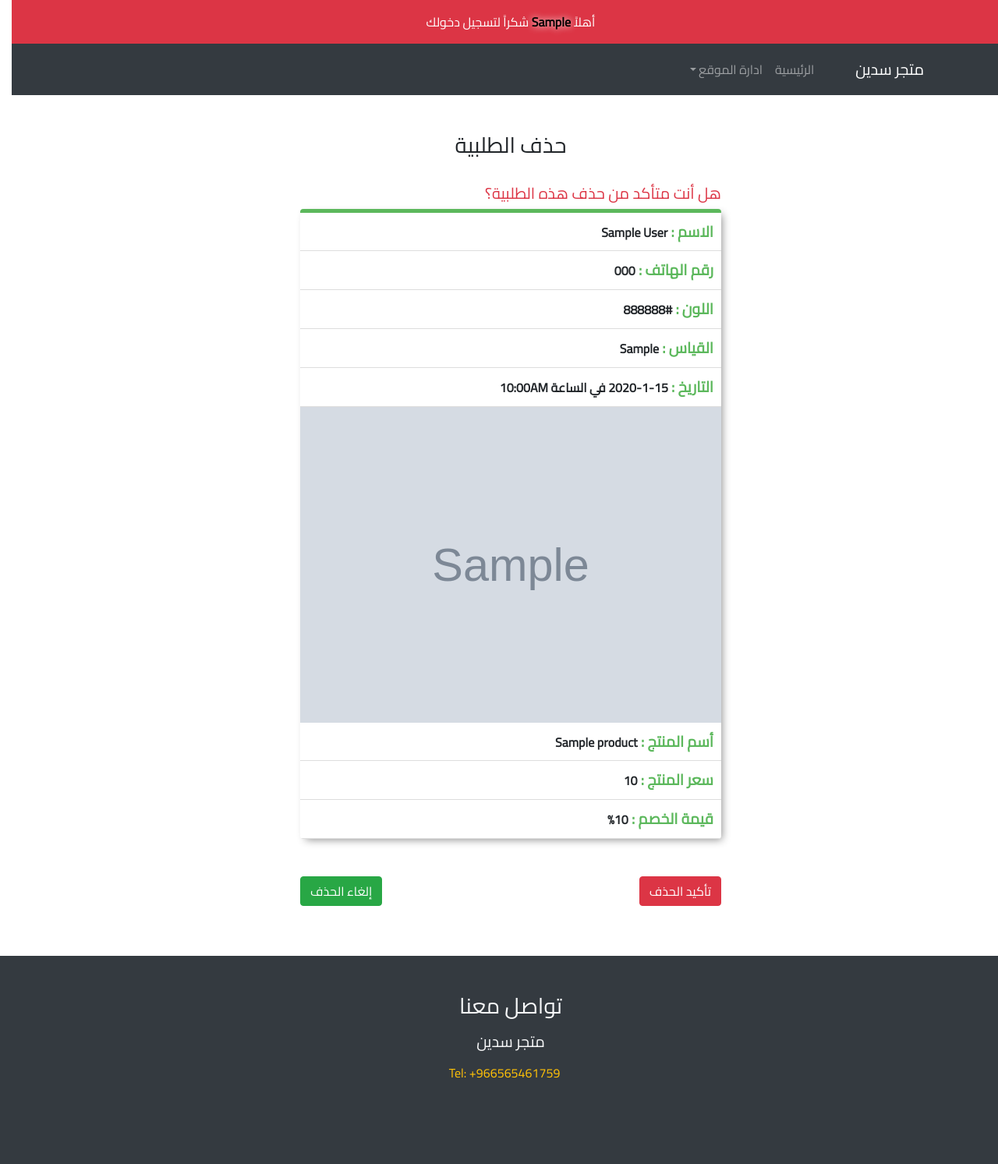
After one commit to SamerElhamdo/sadin-store-django, a Django app: page /control-delete-order/1 in a window 1280 px wide. The commit adds this page. Shown: the whole page at 78% size. Run offline with Django 3.2, Linux system fonts and the light colour scheme; a user stored in the database is signed in; tables that the repository leaves empty hold one stand-in row (values such as "Sample post"); grey boxes marked "Sample" are stand-in pictures; some libraries are stand-ins or nearby versions; some web fonts are replaced.

Commit message:
add delete order if not accept

```diff
--- /dev/null
+++ b/store/templates/control/confirm-delete-order.html
@@ -0,0 +1,53 @@
+{% extends "base.html" %}
+{% load static %}
+{% load crispy_forms_tags %}
+
+{% block content %}
+<h3 class="text-center mt-5"> {{ title }}</h3>
+<div class="row mt-3">
+
+        <div class="col-lg-6 col-md-8 col-sm-10 col-11 m-auto ">
+            <h5 class="text-danger mt-3">هل أنت متأكد من حذف هذه الطلبية؟ </h5>
+            <div class="card-order mb-3 ">
+                <div class="overlaye rounded  ">
+                    <p><span> الاسم : </span>{{ order.full_name }}</p>
+                    <p><span> رقم الهاتف : </span>{{ order.phonenumber }}</p>
+                    {% if order.color %}
+                    <p><span>اللون : </span>{{ order.color }}</p>
+                    {% endif %}
+                    {% if order.size %}
+                    <p><span>القياس : </span>{{ order.size }}</p>
+                    {% endif %}
+                    <p><span>التاريخ : </span>{{ order.date|date:"d-n-Y" }} في الساعة {{ order.date|time:"g:iA" }}</p>
+
+
+
+                    <div class="card-product-image-admin " style="background-image: url('{{ order.product.img.url }}')">
+                    <img src="{{ order.product.img.url }}" width="100%" height="auto">
+                    </div>
+                    <p><span>أسم المنتج : </span>{{ order.product.title }}</p>
+
+                    <p><span> سعر المنتج : </span>{{ order.product.price }}</p>
+                    {% if order.product.discount_set.first %}
+                    <p><span> قيمة الخصم : </span>{{ order.product.discount_set.first.percentage|floatformat }}%</p>
+                    {% endif %}
+                </div>
+            </div>
+            <div class="mb-3 mt-5">
+                <form id="post_form" method="post" action="" enctype="multipart/form-data">
+
+
+                    {% csrf_token %}
+                    <input type="submit" name="submit" value="تأكيد الحذف" class="btn btn-danger" />
+                    <a class="btn btn-success" href="{% url 'list_new_orders' %}" style="float: left;">إلغاء الحذف</a>
+                </form>
+
+            </div>
+        </div>
+
+    </div>
+
+
+
+
+{% endblock %}
--- a/store/templates/control/order-detail.html
+++ b/store/templates/control/order-detail.html
@@ -35,7 +35,9 @@
                 {% if order.accept %}
                 <a href="{% url 'list_history_orders' %}" class="link-buy bg-danger">تم التسليم العودة الى  سجل الطلبات </a>
                 {% else %}
-                <a href="{% url 'order_accept' order.id %}" class="link-buy bg-danger">تأكيد التسليم</a>
+                <a href="{% url 'order_accept' order.id %}" class="link-buy bg-success">تأكيد التسليم</a>
+                <a href="{% url 'control_delete_order' order.id %}" class="link-buy bg-danger">رفض و حذف الطلب</a>
+
                 {% endif %}
 
 
--- a/store/urls.py
+++ b/store/urls.py
@@ -21,6 +21,7 @@ urlpatterns = [
     path('control/list-new-orders/', views.list_new_orders, name='list_new_orders'),
     path('control/list-history-orders/', views.list_history_orders, name='list_history_orders'),
     path('control/order-detail/<order_id>', views.order_detail, name='order_detail'),
+    path('control-delete-order/<order_id>', views.control_delete_order, name='control_delete_order'),
     path('control/order-accept/<order_id>', views.order_accept, name='order_accept'),
     path('control/add-product-discount/<product_id>', views.control_add_product_discount, name='add_product_discount'),
     path('product-detail/<product_id>', views.product_detail, name='product_detail'),
@@ -30,4 +31,6 @@ urlpatterns = [
 
 
 
+
+
 ] + static(settings.MEDIA_URL, document_root=settings.MEDIA_ROOT)
--- a/store/views.py
+++ b/store/views.py
@@ -142,6 +142,16 @@ def order_detail(request, order_id):
 
 
 @login_required
+def control_delete_order(request, order_id):
+    title = 'حذف الطلبية   '
+    order = get_object_or_404(Order,pk=order_id)
+    if request.method == 'POST':
+        order.delete()
+        return redirect('list_new_orders')
+    return render(request, 'control/confirm-delete-order.html', {'title': title, 'order': order})
+
+
+@login_required
 def order_accept(request, order_id):
     order = Order.objects.filter(pk=order_id).update(accept=True)
 
@@ -176,7 +186,7 @@ def control_list_product(request):
 def control_add_product(request):
     title = 'أضافة منتج'
     #ImageFormSet = modelformset_factory(Image, form=ImageForm, extra=3)
-    AttributeFormSet = modelformset_factory(ProductAttribute, form=ProductAttributeForm)
+    #AttributeFormSet = modelformset_factory(ProductAttribute, form=ProductAttributeForm)
 
     if request.method == 'POST':
         productForm = ProductForm(request.POST or None, request.FILES or None)
@@ -298,6 +308,8 @@ def control_delete_product(request, product_id):
 
 
 
+
+
 def logout_view(request):
     logout(request)
     return redirect('login')
```
